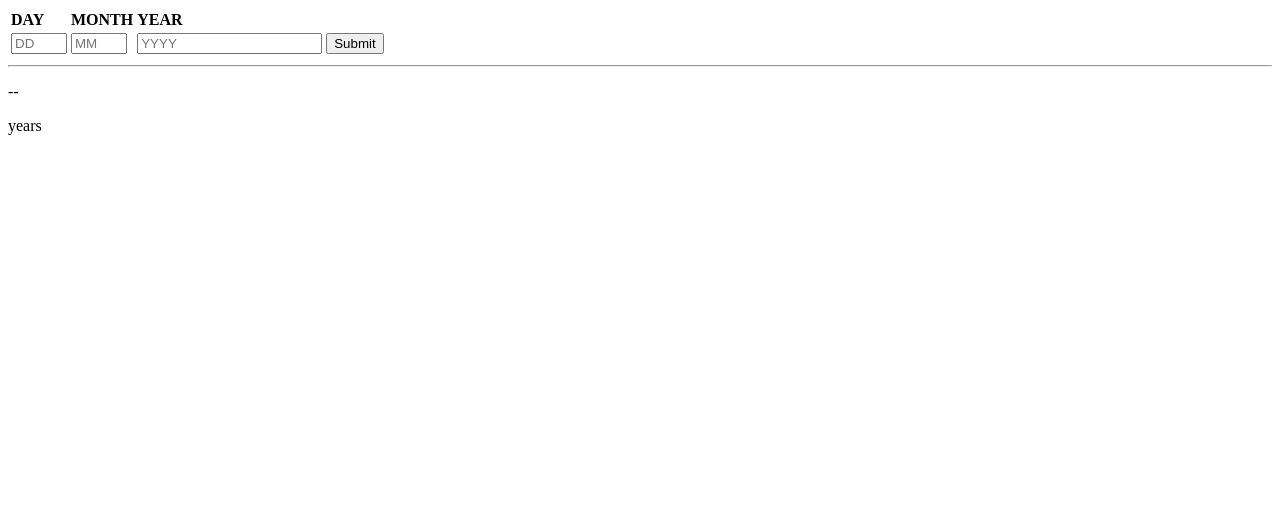
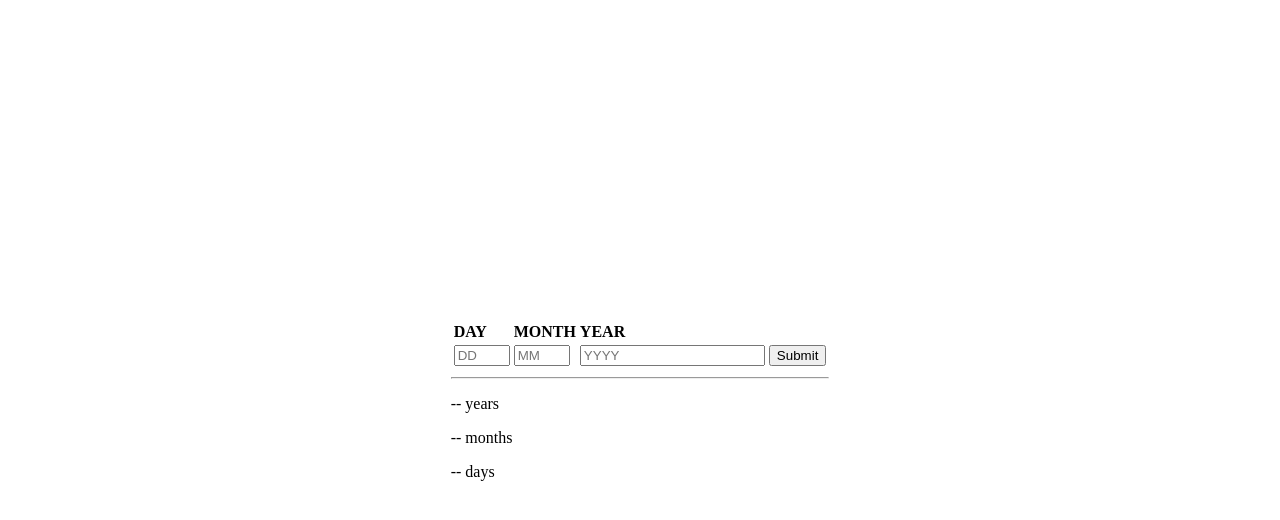
Before and after one commit to batskywalker/age-calculator-frontend-mentor, a plain HTML site: page index.html in a window 1280 px wide. Drawn offline with Linux system fonts and the light colour scheme.

Commit message:
css time

```diff
--- a/index.html
+++ b/index.html
@@ -10,7 +10,9 @@
   <title>Frontend Mentor | Age calculator app</title>
 </head>
 <body>
+  <div id="contain_the_container">
     <div id="container">
+      <div id="contained_container">
         <div id="input">
           <form id="date">
             <table>
@@ -33,13 +35,13 @@
         <hr>
 
         <div id="output">
-      <section class="output">
-        <p id="years" class="output">--</p>
-        <p>years</p>
-        <br>
+          <p id="years">-- years</p>
 
-        <p id="months" class="output"></p>
-      </section>
+          <p id="months">-- months</p>
+
+          <p id="days">-- days</p>
+        </div>
+      </div>
     </div>
   </div>
 </body>
--- a/styles.css
+++ b/styles.css
@@ -1,3 +1,27 @@
 table {
     text-align: left;
 }
+
+html, body {
+    height: 100%;
+}
+
+#contain_the_container {
+    height: 100%;
+    display: flex;
+    align-items: center;
+    justify-content: space-between;
+    flex-direction: column;
+}
+
+#contained_container {
+
+}
+
+#container {
+    display: flex;
+    flex-direction: column;
+    justify-content: center;
+    align-items: center;
+    flex-grow: 1;
+}
```
Lines whose indentation alone changed are shown as unchanged.
